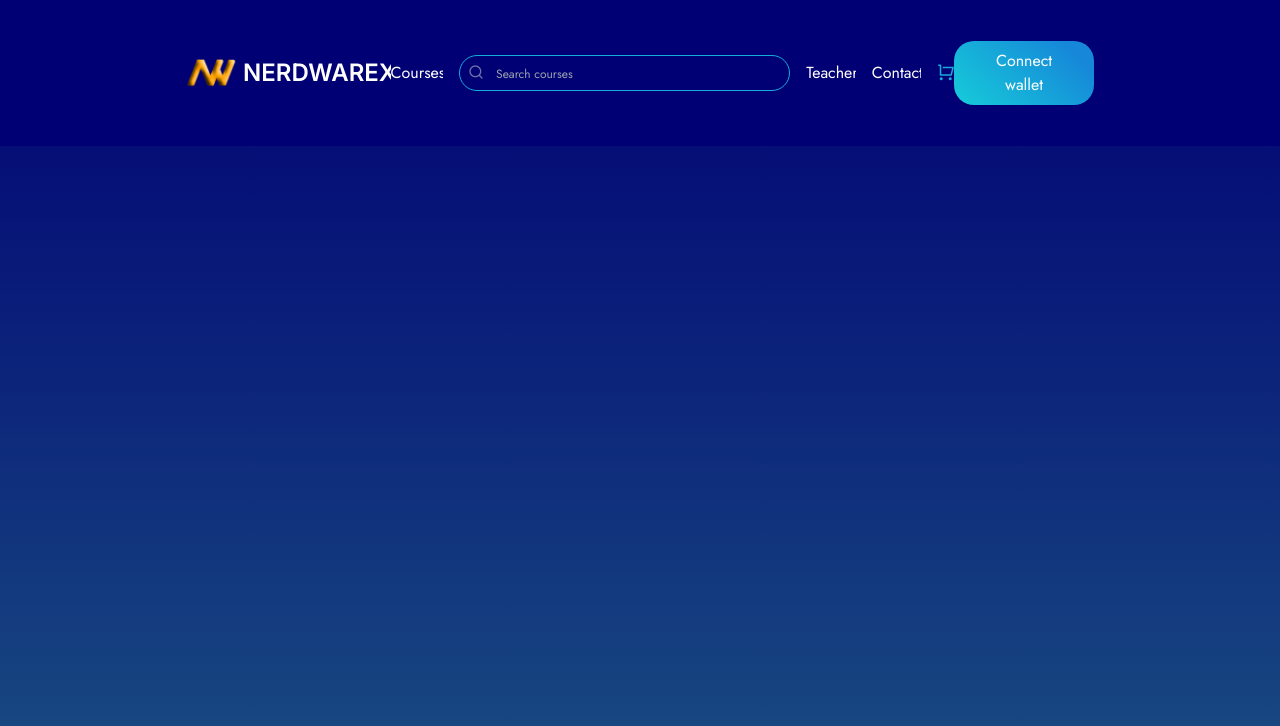
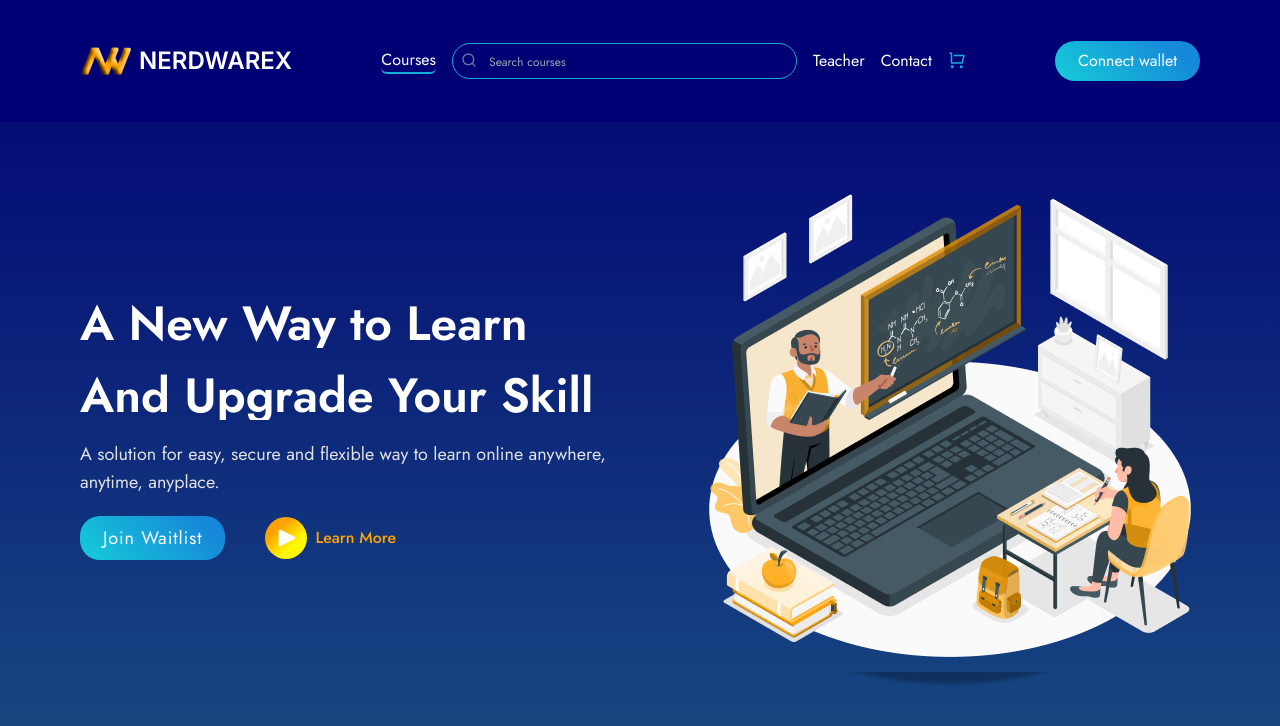
Before and after one commit to NerdwareX/waitlist-react, a React (Create React App) app: page / in a window 1280 px wide. Shown: the top 726 px of the page. Built offline with nearby package versions, Linux system fonts and the light colour scheme.

Commit message:
Added hero component

```diff
--- a/public/index.html
+++ b/public/index.html
@@ -13,7 +13,7 @@
     <!-- remix icons cdn link -->
     <link href="https://cdn.jsdelivr.net/npm/remixicon@2.5.0/fonts/remixicon.css" rel="stylesheet">
 
-    <title>Waitlist Homepage</title>
+    <title>NerdwareX | Waitlist</title>
   </head>
   <body>
     <noscript>You need to enable JavaScript to run this app.</noscript>
--- /dev/null
+++ b/src/components/CTA.jsx
@@ -0,0 +1,20 @@
+import { motion } from "framer-motion";
+import React from "react";
+import playIcon from '../assets/play-icon.svg'
+
+
+const CTA = () => {
+  return (
+    <div className="flex md:flex-row md:items-center md:gap-10 flex-col gap-6">
+      <motion.button className="px-[23px] py-2 btn-primary rounded-[20px] text-white text-lg tracking-wider" whileTap={{scale: 0.9}}>
+        Join Waitlist
+      </motion.button>
+      <div className="flex items-center gap-2 cursor-pointer">
+        <motion.img src={playIcon} alt="play icon" whileHover={{scale: 0.9}} />
+        <span className="text-[#Fea303] font-medium">Learn More</span>
+      </div>
+    </div>
+  );
+};
+
+export default CTA;
--- /dev/null
+++ b/src/components/Hero.jsx
@@ -0,0 +1,34 @@
+import React from "react";
+import heroImg from '../assets/home1.png'
+import CTA from "./CTA";
+
+const Hero = () => {
+  return (
+    <section className="w-full lg:h-[700px]  pt-40 flex items-center fixed top-0 2xl:px-[186px] lg:px-20 px-8">
+      <div className="grid lg:grid-cols-2 grid-cols-1 md:items-center w-full h-full gap-2 overflow-y-hidden">
+        {/* left */}
+        <div className="flex flex-col gap-5 text-center items-center lg:items-start lg:text-left">
+          <div className="flex flex-col gap-6 ">
+            <h2 className="text-white xl:text-5xl lg:text-3xl text-2xl font-semibold overflow-y-hidden">
+              A New Way to Learn
+            </h2>
+            <h2 className="text-white xl:text-5xl lg:text-3xl text-2xl font-semibold overflow-y-hidden">
+              And Upgrade Your Skill
+            </h2>
+          </div>
+          <p className="text-lg text-[#e0e0e0]">
+            A solution for easy, secure and flexible way to learn online
+            anywhere, anytime, anyplace.
+          </p>
+          <CTA />
+        </div>
+        {/* right */}
+        <div className="md:flex lg:justify-end w-[50%] h-auto lg:w-full mx-auto hidden">
+          <img src={heroImg} alt=""  />
+        </div>
+      </div>
+    </section>
+  );
+};
+
+export default Hero;
--- a/src/components/Navbar.jsx
+++ b/src/components/Navbar.jsx
@@ -4,13 +4,14 @@ import { motion } from "framer-motion";
 
 const Navbar = () => {
   const [showLinks, setShowLinks] = useState(false);
+  const [active, setActive] = useState(0)
 
   const showAllLinks = () => setShowLinks(!showLinks);
 
   return (
     <>
       {/* desktop */}
-      <header className="w-full py-[41px] flex items-center fixed top-0 xl:px-[186px] lg:px-20 px-8 bg-[#000074] z-[150]">
+      <header className="w-full py-[41px] flex items-center fixed top-0 2xl:px-[186px] lg:px-20 px-8 bg-[#000074] z-[150]">
         <nav className="w-full h-full flex items-center justify-between">
           {/* left */}
           <div className="flex items-center sm:gap-1 gap-0">
@@ -21,7 +22,16 @@ const Navbar = () => {
           </div>
           {/* right */}
           <ul className="xl:flex items-center gap-4 hidden">
-            <li className="text-white">Courses</li>
+            <li
+              className={`text-white cursor-pointer ${
+                active === 0
+                  ? "border-b-2 rounded-md border-b-[#15add9] duration-300"
+                  : ""
+              }`}
+              onClick={() => setActive(0)}
+            >
+              Courses
+            </li>
             <li className="text-white relative  w-[345px] h-[36px] border border-[#15add9] rounded-[20px] ">
               <div className="absolute top-1 left-2">
                 <i className="ri-search-line text-[#7171aa]"></i>
@@ -32,8 +42,26 @@ const Navbar = () => {
                 className="w-full h-full bg-transparent pl-9 placeholder:text-xs text-white text-sm caret-[#15add9] outline-none focus:border-2 border-[#15add9] duration-300"
               />
             </li>
-            <li className="text-white">Teacher</li>
-            <li className="text-white">Contact</li>
+            <li
+              className={`text-white cursor-pointer ${
+                active === 1
+                  ? "border-b-2 rounded-md border-b-[#15add9] duration-300"
+                  : ""
+              }`}
+              onClick={() => setActive(1)}
+            >
+              Teacher
+            </li>
+            <li
+              className={`text-white cursor-pointer ${
+                active === 2
+                  ? "border-b-2 rounded-md border-b-[#15add9] duration-300"
+                  : ""
+              }`}
+              onClick={() => setActive(2)}
+            >
+              Contact
+            </li>
             <motion.li
               className="text-[#15add9] text-lg"
               whileTap={{ scale: 0.9 }}
@@ -69,7 +97,16 @@ const Navbar = () => {
       >
         <div className="w-full h-screen bg-[#000074] max-w-xs absolute top-0 right-0 xl:hidden">
           <ul className=" w-full h-full flex items-center justify-center gap-6 flex-col">
-            <li className="text-white">Courses</li>
+            <li
+              className={`text-white cursor-pointer ${
+                active === 0
+                  ? "border-b-2 rounded-md border-b-[#15add9] duration-300"
+                  : ""
+              }`}
+              onClick={() => setActive(0)}
+            >
+              Courses
+            </li>
             <li className="text-white relative w-[200px] sm:w-[280px] h-[36px] border border-[#15add9] rounded-[20px] ">
               <div className="absolute top-1 left-2">
                 <i className="ri-search-line text-[#7171aa]"></i>
@@ -80,8 +117,26 @@ const Navbar = () => {
                 className="w-full h-full bg-transparent pl-9 placeholder:text-xs text-white text-sm caret-[#15add9] outline-none focus:border-2 border-[#15add9] duration-300"
               />
             </li>
-            <li className="text-white">Teacher</li>
-            <li className="text-white">Contact</li>
+            <li
+              className={`text-white cursor-pointer ${
+                active === 1
+                  ? "border-b-2 rounded-md border-b-[#15add9] duration-300"
+                  : ""
+              }`}
+              onClick={() => setActive(1)}
+            >
+              Teacher
+            </li>
+            <li
+              className={`text-white cursor-pointer ${
+                active === 2
+                  ? "border-b-2 rounded-md border-b-[#15add9] duration-300"
+                  : ""
+              }`}
+              onClick={() => setActive(2)}
+            >
+              Contact
+            </li>
             <li className="text-[#15add9] text-lg">
               <i className="ri-shopping-cart-line"></i>
             </li>
--- a/src/pages/Home.jsx
+++ b/src/pages/Home.jsx
@@ -1,10 +1,12 @@
 import React from "react";
+import Hero from "../components/Hero";
 import Navbar from "../components/Navbar";
 
 const Home = () => {
   return <>
     <section className="home-bg w-full min-h-screen font-Jost">
       <Navbar />
+      <Hero />
     </section>
   </>;
 };
--- a/tailwind.config.js
+++ b/tailwind.config.js
@@ -12,6 +12,7 @@ module.exports = {
         md: "768px",
         lg: "1024px",
         xl: "1200px",
+        '2xl': '1400px'
       },
     },
   },
```
Also changed, not shown: src/index.css (line endings or trailing spaces).
